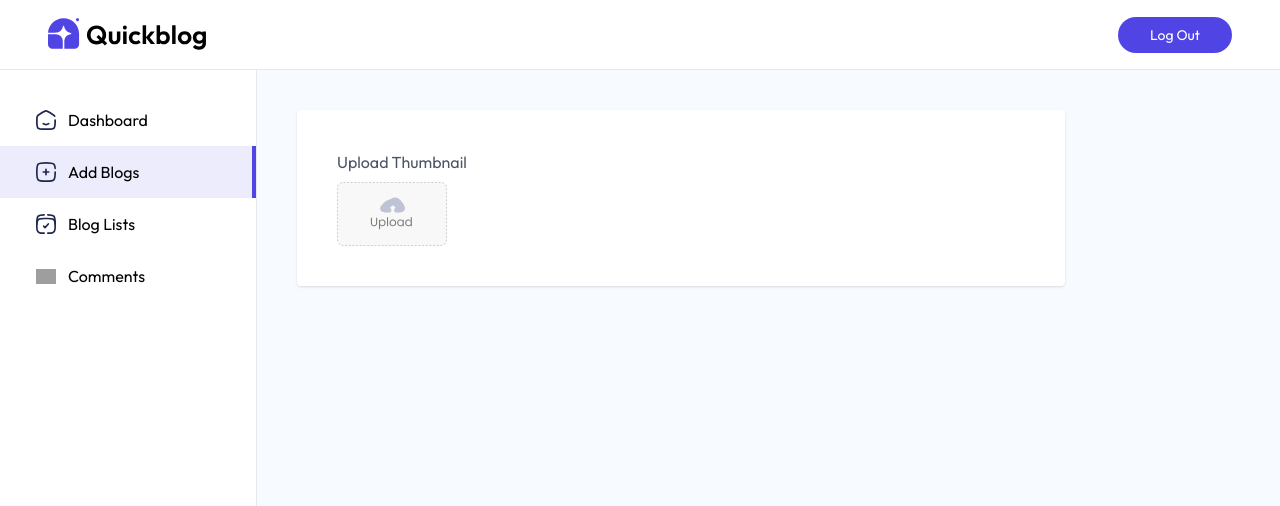
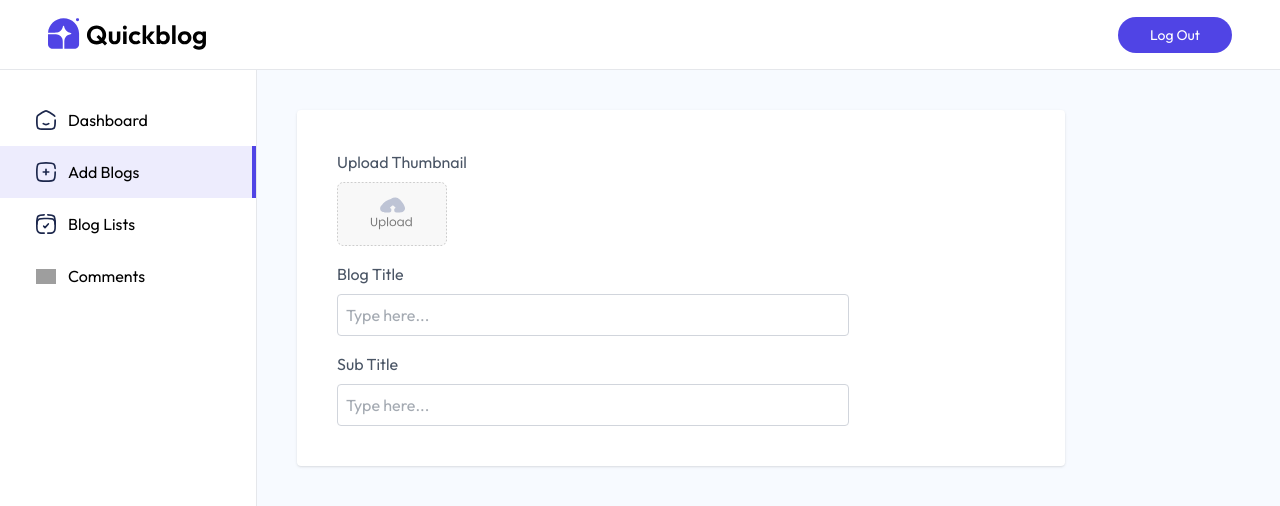
Before and after one commit to outgoingrudra/Blog-site, a React (Vite) app in the folder frontend/: page /admin/addBlog in a window 1280 px wide. Shown: the top 506 px of the page. Built offline with nearby package versions, Linux system fonts and the light colour scheme; grey boxes are pictures that could not be loaded.

Commit message:
changes made

```diff
--- a/frontend/src/Pages/Admin/AddBlog.jsx
+++ b/frontend/src/Pages/Admin/AddBlog.jsx
@@ -4,6 +4,7 @@
 export default function AddBlog() {
    const [image ,setImage] = useState(false)
    const [title ,setTitle] = useState('')
+   const [subtitle ,setSubtitle] = useState('')
    const [category ,setcategory] = useState('startup')
    const [isPublished ,setisPublished] = useState(false)
 
@@ -21,6 +22,25 @@
           <input onChange={(e)=>setImage(e.target.files[0])} type="file" className='' id='image' hidden required />
 
         </label>
+
+
+        <p className="mt-4">
+
+          Blog Title
+        </p>
+        <input type="text" name="" id="" placeholder='Type here...' onChange={(e)=>setTitle(e.target.value)}
+          value={title} required className='
+            w-full max-w-lg mt-2 p-2  border border-gray-300 outline-none  rounded
+          '/>
+
+          <p className="mt-4">
+
+          Sub Title
+        </p>
+        <input type="text" name="" id="" placeholder='Type here...' onChange={(e)=>setSubtitle(e.target.value)}
+          value={subtitle} required className='
+            w-full max-w-lg mt-2 p-2  border border-gray-300 outline-none  rounded
+          '/>
       </div>
 
     </form>
```
